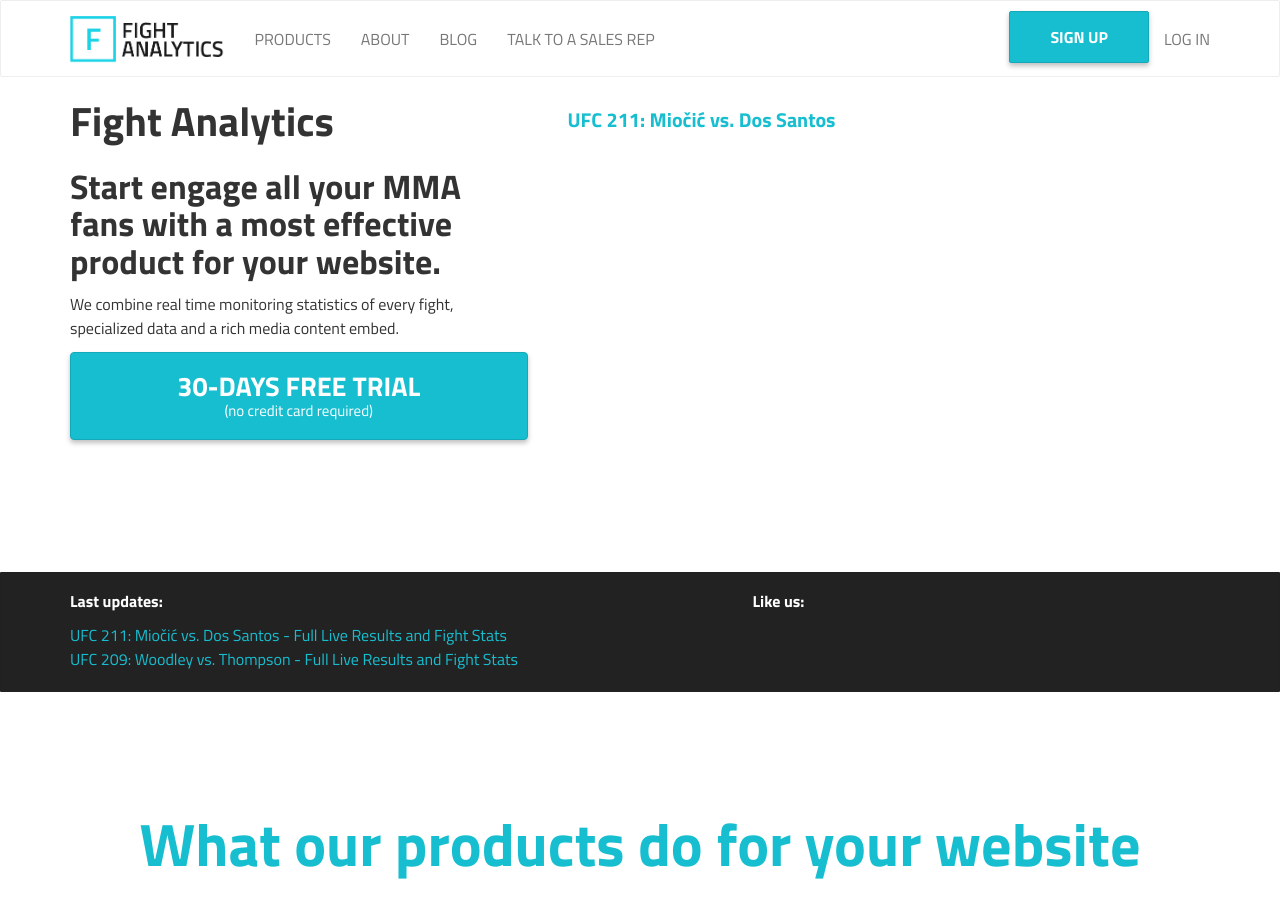
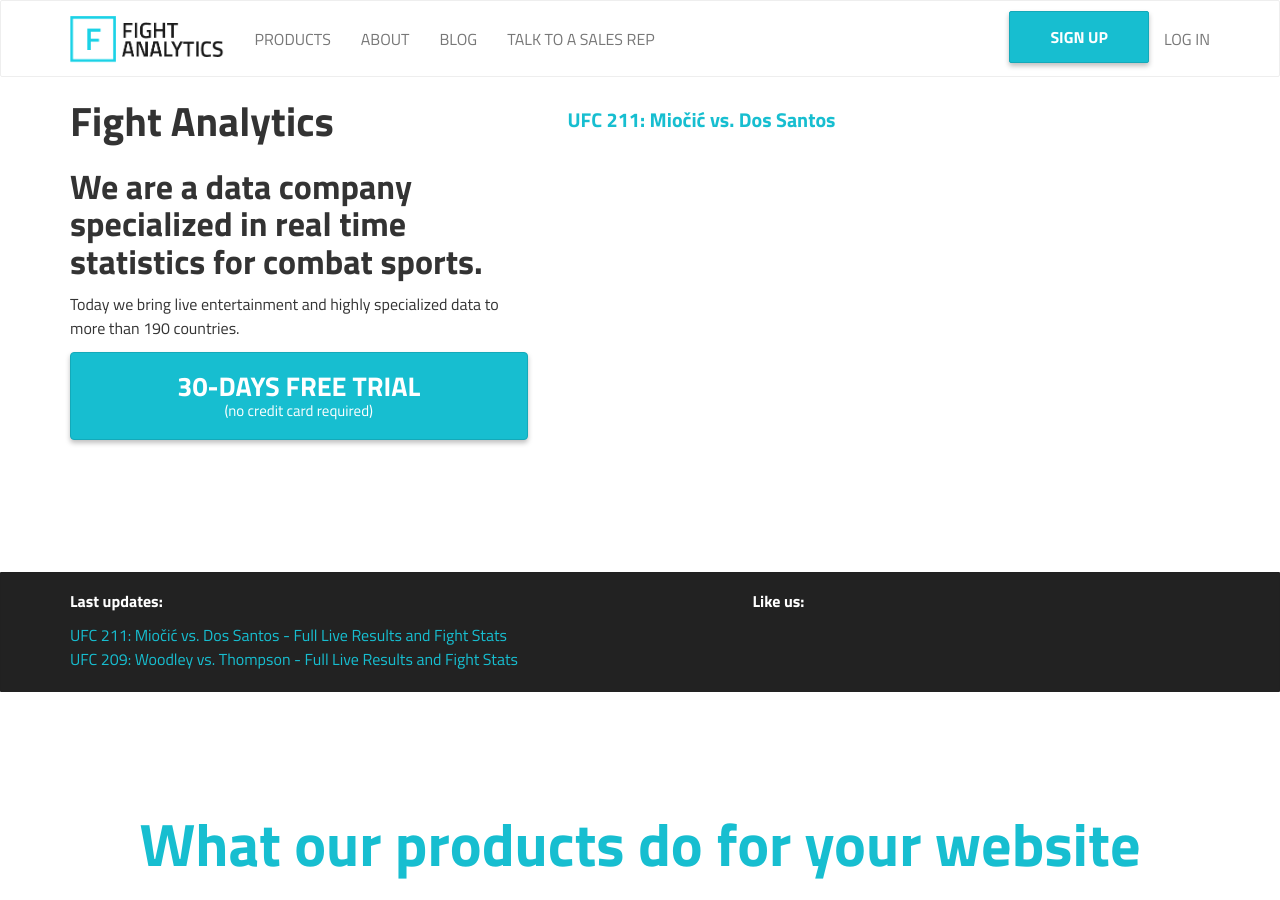
Before and after one commit to fightanalytics/site-fight-analytics, a Jekyll site: the page built from index.html, in a window 1280 px wide and 900 px high. Built offline with Jekyll 4.4.1, drawn with Linux system fonts in a browser that asks for light colours; some of the changed text lies outside the part shown.

Commit message:
arrumar página inicial

```diff
--- a/index.html
+++ b/index.html
@@ -8,8 +8,8 @@
       <div class="row">
         <div class="col-md-5 col-sm-6">
           <h1>Fight Analytics</h1>
-          <h2>Start engage all your MMA fans with a most effective product for your website.</h2>
-          <p>We combine real time monitoring statistics of every fight, specialized data and a rich media content embed.</p>
+          <h2>We are a data company specialized in real time statistics for combat sports.</h2>
+          <p>Today we bring live entertainment and highly specialized data to more than 190 countries.</p>
           <p><a href="http://manager.fightanalytics.cc/users/sign_up" class="btn btn-block btn-primary btn-lg"> <strong>30-days Free trial</strong> <span class="subtext">(no credit card required)</span></a> </p>
         </div>
         <div class="col-md-7 col-sm-6">
@@ -30,13 +30,16 @@
           <div class="col-md-5">
             <h5>Like us:</h5>
             <div id="fb-root"></div>
-            <script>(function(d, s, id) {
+            <script>
+              (function(d, s, id) {
                 var js, fjs = d.getElementsByTagName(s)[0];
                 if (d.getElementById(id)) return;
-              js = d.createElement(s); js.id = id;
+                js = d.createElement(s);
+                js.id = id;
                 js.src = "//connect.facebook.net/pt_BR/sdk.js#xfbml=1&version=v2.8&appId=263494993684837";
                 fjs.parentNode.insertBefore(js, fjs);
-            }(document, 'script', 'facebook-jssdk'));</script>
+              }(document, 'script', 'facebook-jssdk'));
+            </script>
             <div style="max-width: 100%; overflow: hidden;" class="fb-like" data-href="https://www.facebook.com/fightanalytics/" data-layout="standard" data-action="like" data-size="small" data-colorscheme="dark" data-show-faces="true" data-share="false"></div>
           </div>
         </div>
@@ -88,11 +91,7 @@
               </div>
             </div>
             <div class="mockup-body">
-                      <div class="cycle-slideshow cycle-autoinit"
-                          data-cycle-fx="fade"
-                          data-cycle-speed="1500"
-                          data-cycle-easing="linear"
-                          >
+              <div class="cycle-slideshow cycle-autoinit" data-cycle-fx="fade" data-cycle-speed="1500" data-cycle-easing="linear">
                 <img src="/images/mockup-zero-hora.jpg" alt="Live MMA stats data feed demonstration">
                 <img src="/images/mockup-mma-weekly.jpg" alt="Live MMA stats data feed demonstration">
                 <img src="/images/mockup-mmajunkie.jpg" alt="Live MMA stats data feed demonstration">
@@ -206,8 +205,8 @@
 
 <div class="well well-lg">
   <div class="container">
-        <h2>Start improving the live fight experience for your MMA fans now.</h2>
-        <a href="/pricing" class="btn btn-primary btn-lg"> <strong>Pricing and Plans</strong> <span class="subtext">(no credit card required)</span></a>
+    <h3>It does not matter if you are a startup or Fortune 500 company, Fight Analytics has the right pricing for your needs, we will lead your team to victory.</h3>
+    <a href="/pricing" class="btn btn-primary btn-lg"><strong>Pricing and Plans</strong></a>
   </div>
 </div>
 
@@ -217,11 +216,11 @@
 
       <div class="header-section text-center">
         <h2>Trusted by</h2>
-        <p>Our clients and partners</p>
+        <p>Who we work with</p>
       </div>
 
       <div class="row">
-        <div class="col-md-2 col-sm-4 col-xs-6 col-sm-4 col-xs-6">
+        <!-- <div class="col-md-2 col-sm-4 col-xs-6 col-sm-4 col-xs-6">
           <img src="{{ '/images/clients/sap.png' | prepend: site.baseurl }}" alt="">
         </div>
         <div class="col-md-2 col-sm-4 col-xs-6">
@@ -257,6 +256,58 @@
         <div class="col-md-2 col-sm-4 col-xs-6">
           <img src="{{ '/images/clients/clicrbs.png' | prepend: site.baseurl }}" alt="">
         </div>
+        <div class="col-md-2 col-sm-4 col-xs-6">
+          <img src="{{ '/images/clients/combate-americas.png' | prepend: site.baseurl }}" alt="">
+        </div>
+        <div class="col-md-2 col-sm-4 col-xs-6">
+          <img src="{{ '/images/clients/combate-logo.png' | prepend: site.baseurl }}" alt="">
+        </div>
+        <div class="col-md-2 col-sm-4 col-xs-6">
+          <img src="{{ '/images/clients/fansided.jpg' | prepend: site.baseurl }}" alt="">
+        </div>
+        <div class="col-md-2 col-sm-4 col-xs-6">
+          <img src="{{ '/images/clients/gazeta-do-povo.jpg' | prepend: site.baseurl }}" alt="">
+        </div>
+        <div class="col-md-2 col-sm-4 col-xs-6">
+          <img src="{{ '/images/clients/globosat.jpg' | prepend: site.baseurl }}" alt="">
+        </div> -->
+        <div class="col-md-2 col-sm-4 col-xs-6 col-sm-4 col-xs-6">
+            <img src="/images/clients/sap.png" alt="" />
+        </div>
+        <div class="col-md-2 col-sm-4 col-xs-6">
+            <img src="/images/clients/usatoday.png" alt="" />
+        </div>
+        <div class="col-md-2 col-sm-4 col-xs-6">
+            <img src="/images/clients/mmajunkie.png" alt="" />
+        </div>
+        <div class="col-md-2 col-sm-4 col-xs-6">
+            <img src="/images/clients/mmaweekly.png" alt="" />
+        </div>
+        <div class="col-md-2 col-sm-4 col-xs-6">
+            <img src="/images/clients/mmanytt.png" alt="" />
+        </div>
+        <div class="col-md-2 col-sm-4 col-xs-6">
+            <img src="/images/clients/tatame.png" alt="" />
+        </div>
+        <div class="col-md-2 col-sm-4 col-xs-6">
+            <img src="/images/clients/sebrae.jpg" alt="" />
+        </div>
+        <div class="col-md-2 col-sm-4 col-xs-6">
+            <img src="/images/clients/accredito-logo.svg" alt="" />
+        </div>
+        <div class="col-md-2 col-sm-4 col-xs-6">
+            <img src="/images/clients/startupfocus.png" alt="" />
+        </div>
+        <div class="col-md-2 col-sm-4 col-xs-6">
+            <img src="/images/clients/estarteme.png" alt="" />
+        </div>
+        <div class="col-md-2 col-sm-4 col-xs-6">
+            <img src="/images/clients/zerohora.png" alt="" />
+        </div>
+        <div class="col-md-2 col-sm-4 col-xs-6">
+            <img src="/images/clients/clicrbs.png" alt="" />
+        </div>
+      </div>
     </div>
     <br><br>
     </div>
@@ -280,9 +331,7 @@
                 </div> -->
         <div class="client-quote">
           <blockquote>
-                        <p>“Fight Analytics gives the fans what they want:
-                        every punch, every kick, every takedown...
-                        they pull know punches!” </p>
+            <p>“Fight Analytics gives the fans what they want: every punch, every kick, every takedown... they pull know punches!” </p>
             <footer>
               <span class="client-img"><img src="/images/kean-pishna.jpg"></span>
               <cite>Ken Pishna</cite>
@@ -290,7 +339,8 @@
             </footer>
           </blockquote>
         </div>
-            </div><!--
+      </div>
+      <!--
             <div class="item">
                 <div class="client-logo">
                     <img src="/images/mmajunkie-logo.png" alt="MMAJunkie - Testemunial for Fight Analytics">
```
Lines whose indentation alone changed are shown as unchanged.
